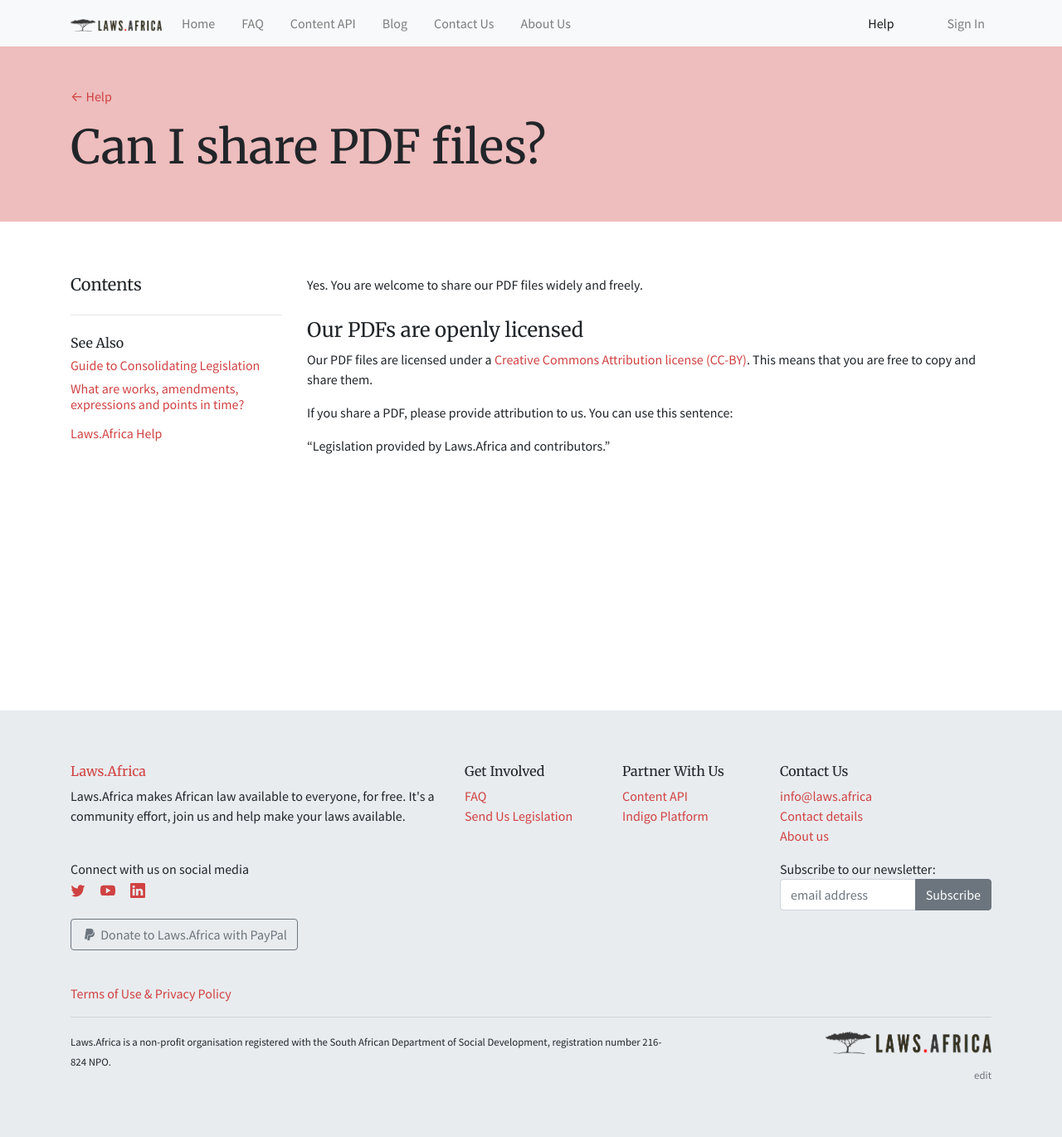
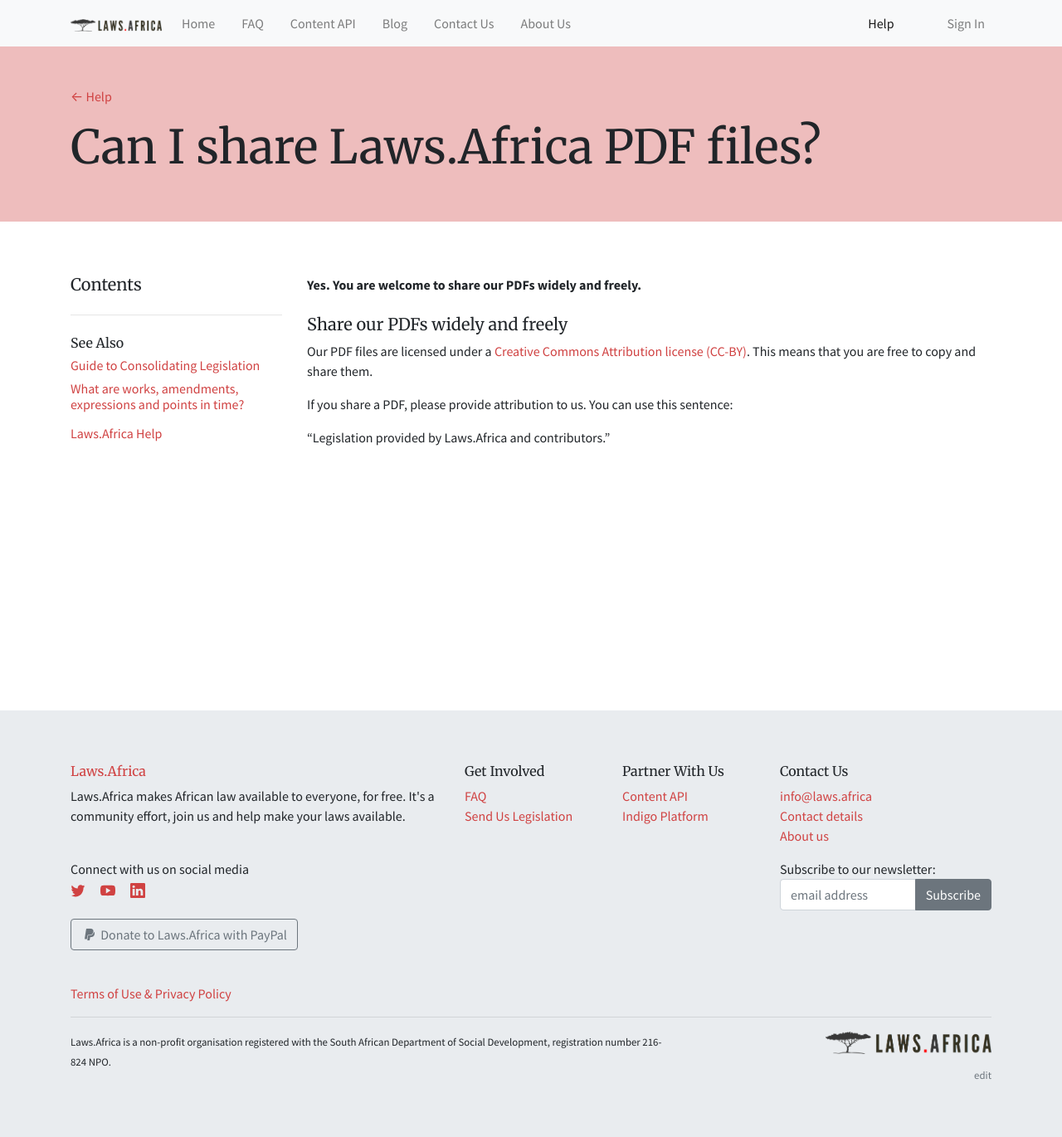
Before and after one commit to laws-africa/laws-africa.github.io, a Jekyll site: the page built from _help/pdf-cc-by.markdown, in a window 1280 px wide. Shown: the whole page at 83% size. Built offline with Jekyll 4.4.1, drawn with Linux system fonts in a browser that asks for light colours; nearby versions of some CDN libraries.

Commit message:
Updated Pdf Cc By

```diff
--- a/_help/pdf-cc-by.markdown
+++ b/_help/pdf-cc-by.markdown
@@ -1,11 +1,11 @@
 ---
-title: Can I share PDF files?
+title: Can I share Laws.Africa PDF files?
 date: 2019-09-24 15:51:00 +02:00
 ---
 
-Yes. You are welcome to share our PDF files widely and freely.
+**Yes. You are welcome to share our PDFs widely and freely.**
 
-## Our PDFs are openly licensed
+### Share our PDFs widely and freely
 
 Our PDF files are licensed under a [Creative Commons Attribution license (CC-BY)](https://creativecommons.org/licenses/by/4.0/). This means that you are free to copy and share them.
 
```
